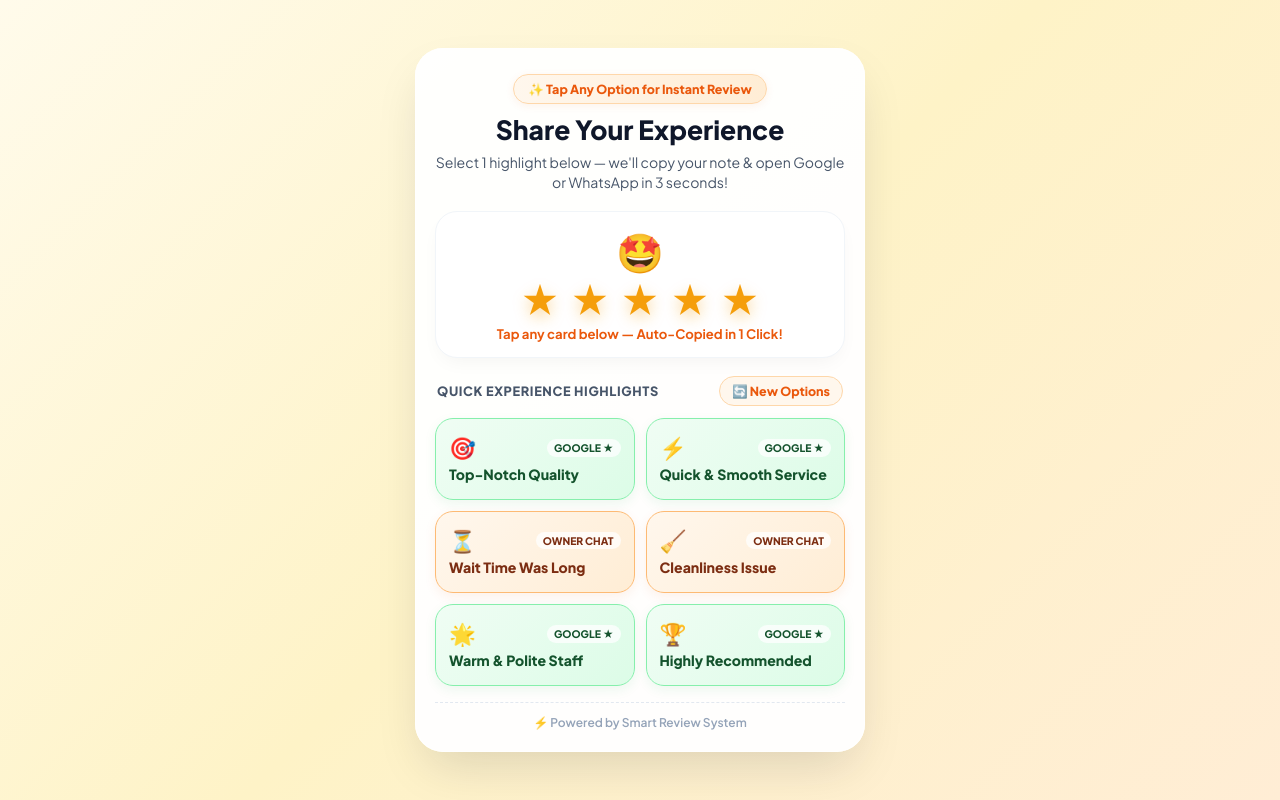
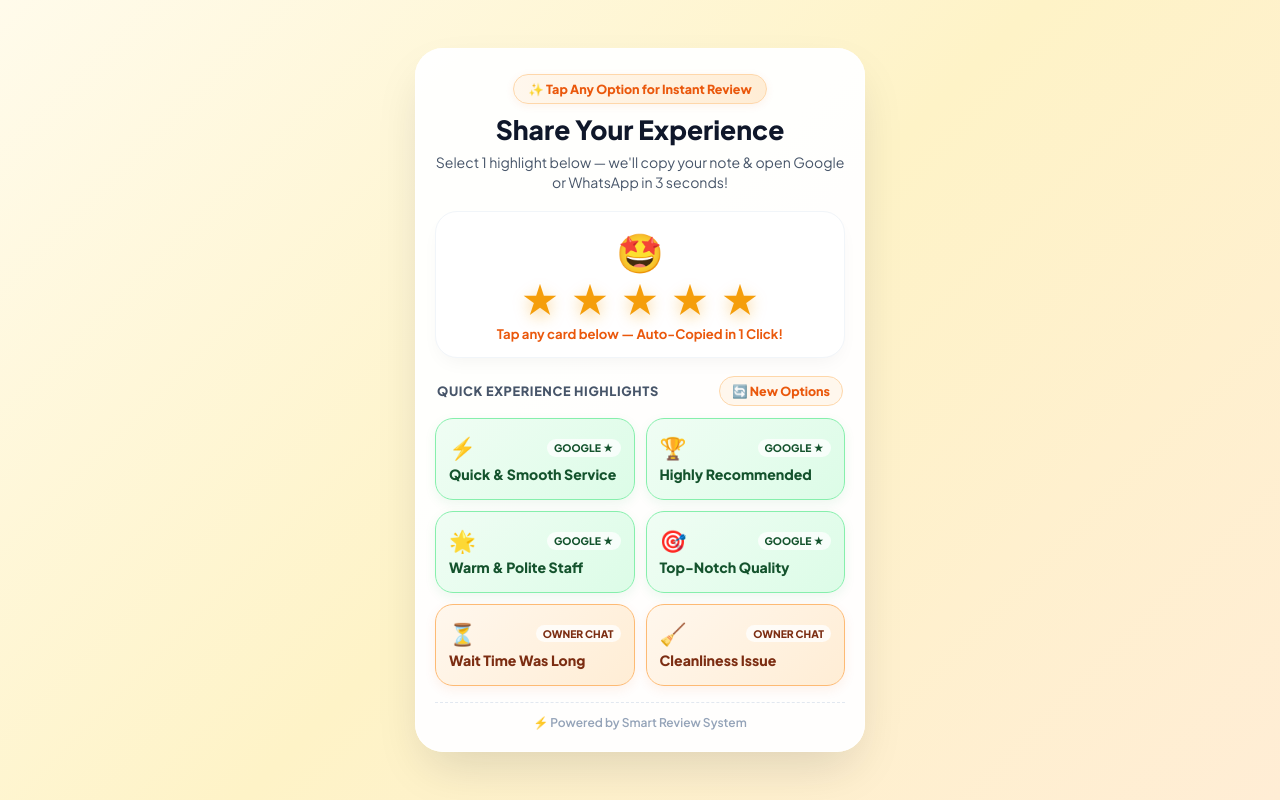
Before and after one commit to ckadam187155-jpg/Smart-Review-, a plain HTML site: page index.html in a window 1280 px wide. Drawn offline with Linux system fonts and the light colour scheme.

Commit message:
Modify finalSix construction to preserve order
Changed the way finalSix is constructed by removing the shuffle function to maintain the order of chosenPos and chosenNeg.

```diff
--- a/index.html
+++ b/index.html
@@ -844,7 +844,8 @@
 
       const chosenPos = shuffleArray(posPool).slice(0, 4).map(item => ({ ...item, type: "positive" }));
       const chosenNeg = shuffleArray(negPool).slice(0, 2).map(item => ({ ...item, type: "negative" }));
-      const finalSix = shuffleArray(chosenPos.concat(chosenNeg));
+      const finalSix = chosenPos.concat(chosenNeg);
+
 
       grid.innerHTML = "";
       finalSix.forEach(opt => {
```
